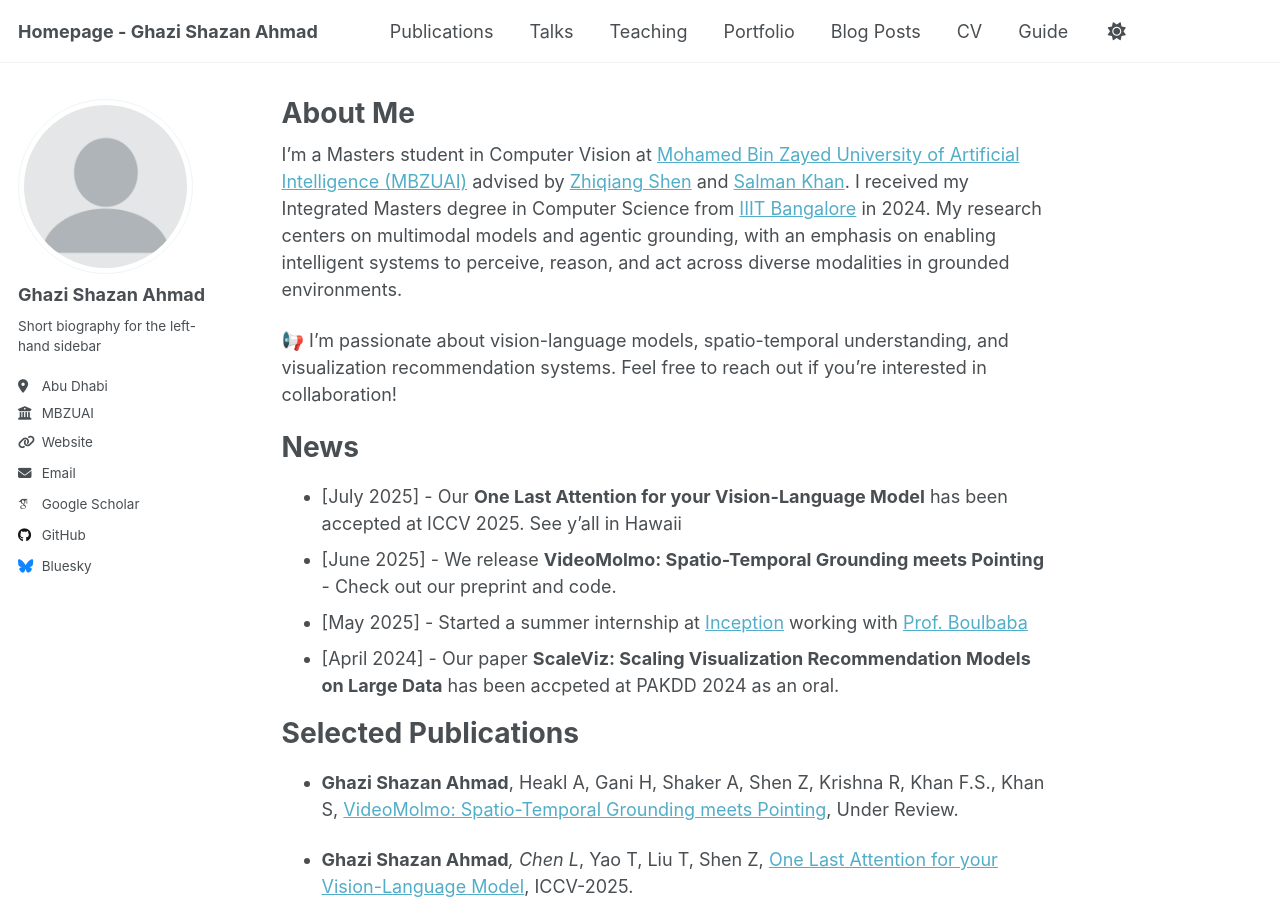
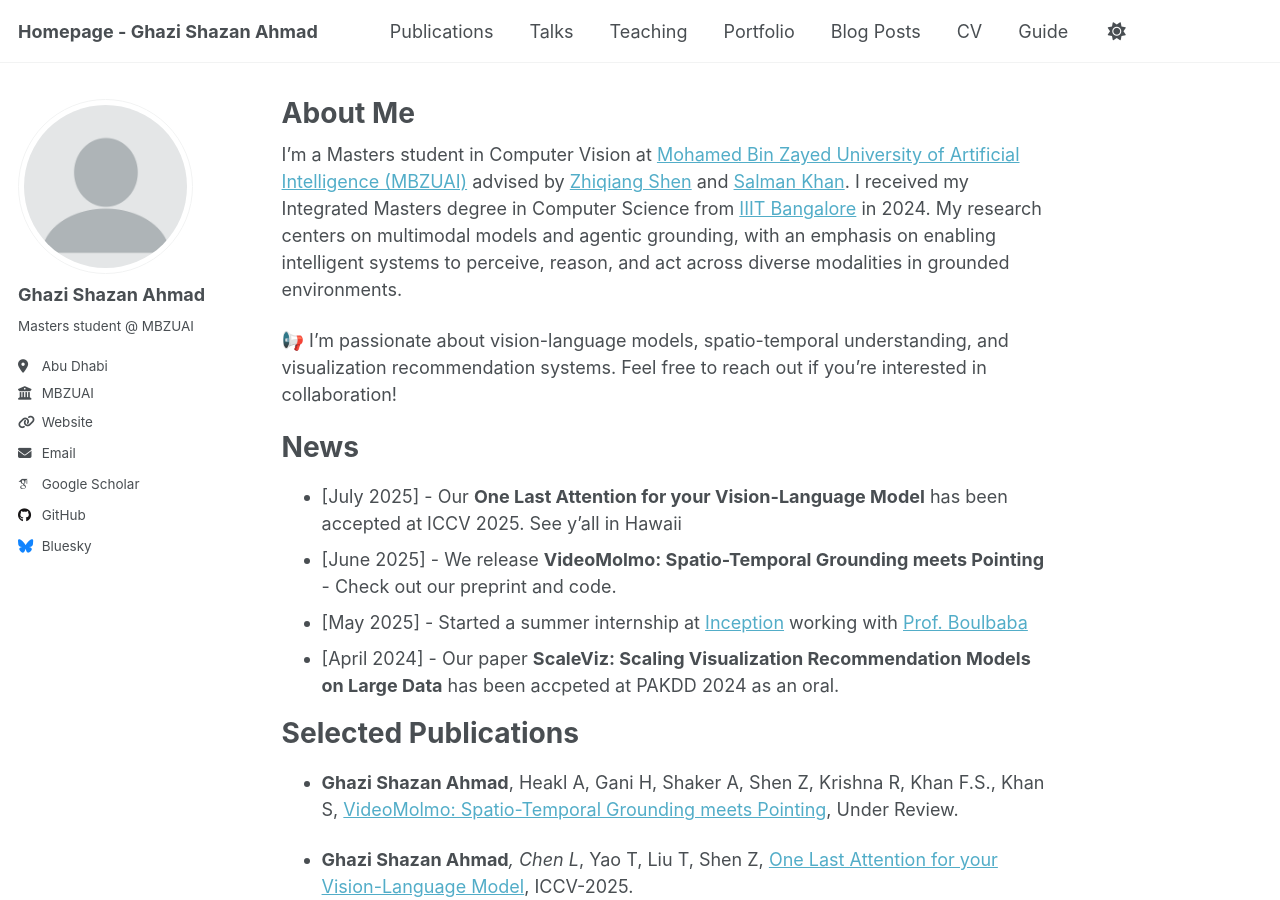
Before and after one commit to khufia/khufia.github.io, a Jekyll site: the page built from _pages/about.md, in a window 1280 px wide and 900 px high. Built offline with Jekyll 4.4.1, drawn with Linux system fonts in a browser that asks for light colours; some web fonts are replaced; a script that is not in the unit is left out.

Commit message:
Update _config.yml

```diff
--- a/_config.yml
+++ b/_config.yml
@@ -25,7 +25,7 @@ author:
   avatar           : "profile.png"
   name             : "Ghazi Shazan Ahmad"
   pronouns         : # example: "she/her"
-  bio              : "Short biography for the left-hand sidebar"
+  bio              : "Masters student @ MBZUAI"
   location         : "Abu Dhabi"
   employer         : "MBZUAI"
   uri              : "khufia.github.io"
```
